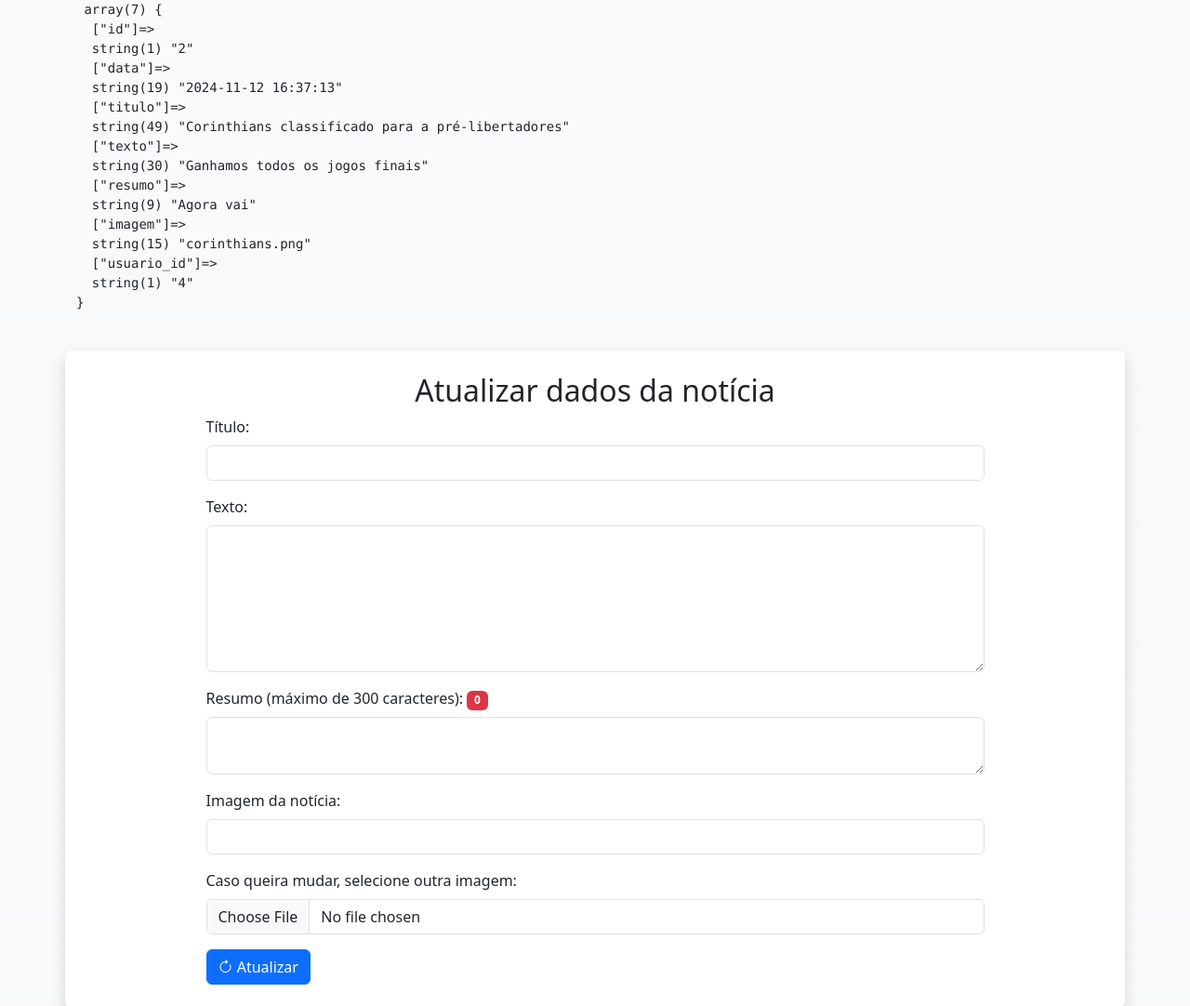
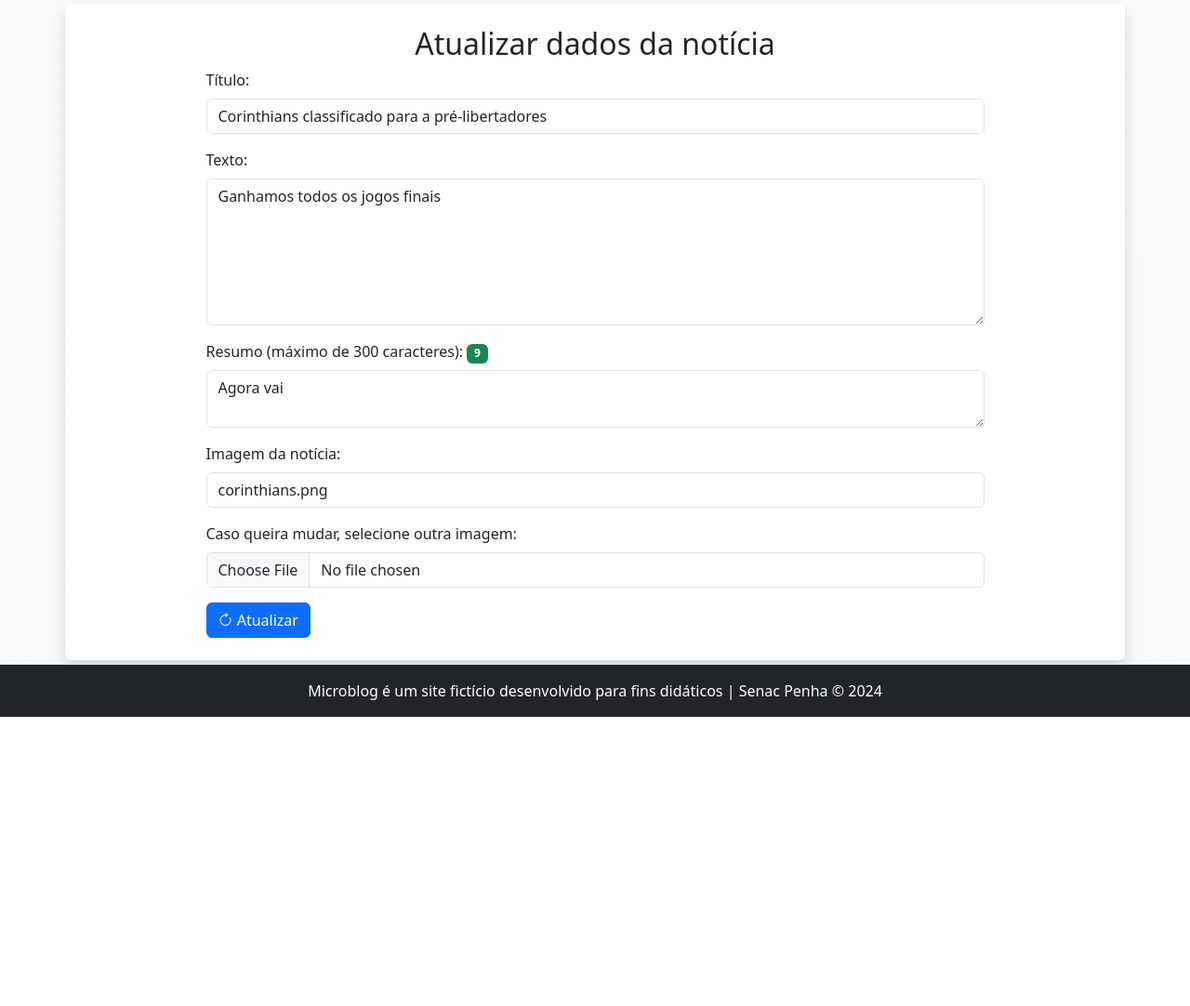
Before and after one commit to tiagoprogwebt2/microblog-tiago, a PHP site: page /admin/noticia-atualiza.php?id=2 in a window 1280 px wide. Shown: the part 73-1155 px from the top of the page at 93% size. After the commit the page ends 844 px from the top, so only its background shows below. Run offline with PHP 8.4, Linux system fonts and the light colour scheme; the visitor is signed in with stand-in values (Sample User, id 1); data comes from the database, SQL or seed files in the repository.

Commit message:
Update noticia-atualiza.php

```diff
--- a/admin/noticia-atualiza.php
+++ b/admin/noticia-atualiza.php
@@ -15,7 +15,6 @@ $tipoUsuario = $_SESSION['tipo'];
 $dadosDaNoticia = lerUmaNoticia(
     $conexao, $idNoticia, $idUsuario, $tipoUsuario);
 ?>
-<pre> <?=var_dump($dadosDaNoticia)?> </pre>
 
 
 <div class="row">
@@ -29,24 +28,24 @@ $dadosDaNoticia = lerUmaNoticia(
 
             <div class="mb-3">
                 <label class="form-label" for="titulo">Título:</label>
-                <input class="form-control" required type="text" id="titulo" name="titulo">
+                <input value="<?=$dadosDaNoticia['titulo']?>" class="form-control" required type="text" id="titulo" name="titulo">
             </div>
 
             <div class="mb-3">
                 <label class="form-label" for="texto">Texto:</label>
-                <textarea class="form-control" required name="texto" id="texto" cols="50" rows="6"></textarea>
+                <textarea class="form-control" required name="texto" id="texto" cols="50" rows="6"><?=$dadosDaNoticia['texto']?></textarea>
             </div>
 
             <div class="mb-3">
                 <label class="form-label" for="resumo">Resumo (máximo de 300 caracteres):</label>
                 <span id="maximo" class="badge bg-danger">0</span>
-                <textarea class="form-control" required name="resumo" id="resumo" cols="50" rows="2" maxlength="300"></textarea>
+                <textarea class="form-control" required name="resumo" id="resumo" cols="50" rows="2" maxlength="300"><?=$dadosDaNoticia['resumo']?></textarea>
             </div>
 
             <div class="mb-3">
                 <label for="imagem-existente" class="form-label">Imagem da notícia:</label>
                 <!-- campo somente leitura, meramente informativo -->
-                <input class="form-control" type="text" id="imagem-existente" name="imagem-existente" readonly>
+                <input value="<?=$dadosDaNoticia['imagem']?>" class="form-control" type="text" id="imagem-existente" name="imagem-existente" readonly>
             </div>
 
             <div class="mb-3">
```
